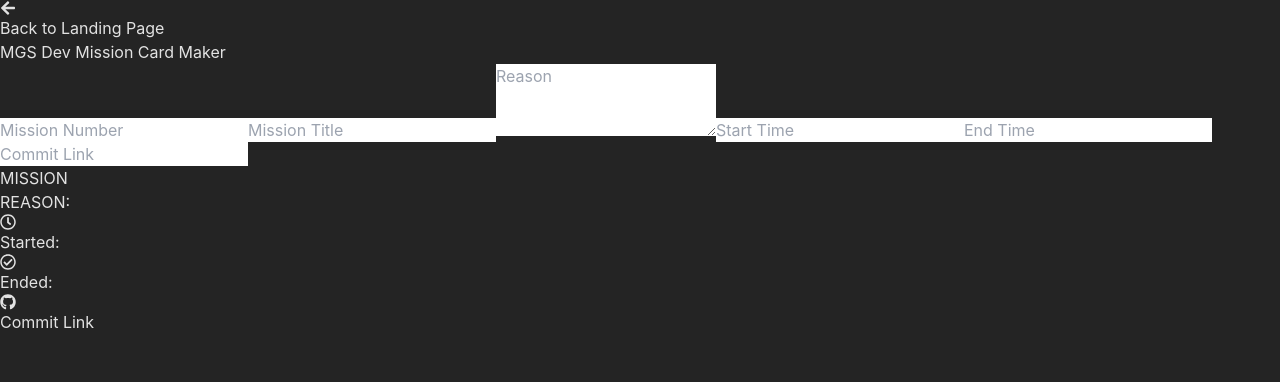
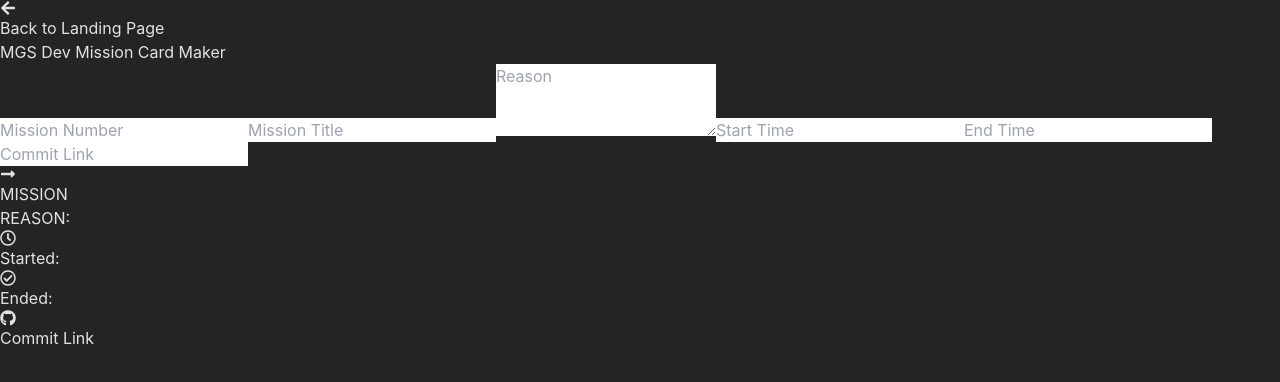
Before and after one commit to whoElseButUmar/u-tiliverse, a React (Vite) app: page / in a window 1280 px wide. Both pictures are taken after a click on the element 640 px from the left and 1384 px from the top of the page. Shown: the top 382 px of the page. Built offline with nearby package versions, Linux system fonts and the light colour scheme.

Commit message:
refactor missioncodec

```diff
--- a/src/apps/MissionCodec/index.tsx
+++ b/src/apps/MissionCodec/index.tsx
@@ -4,7 +4,7 @@ import { MissionForm } from "./components/MissionForm";
 import { MissionCard } from "./components/MissionCard";
 import { AppId } from "../../types/app";
 import { BackButton } from "../utils/BackButton";
-
+import { FaLongArrowAltRight } from "@react-icons/all-files/fa/FaLongArrowAltRight";
 interface MissionCodecProps {
   onBack: (returnTo: AppId | null) => void;
 }
@@ -13,10 +13,21 @@ const MissionCodec: React.FC<MissionCodecProps> = ({ onBack }) => {
   const { formData, handleInputChange } = useMissionForm();
 
   return (
-    <div className="flex flex-col items-center p-4 bg-slate-900 min-h-screen w-screen">
+    <div className="flex flex-col items-center p-6 gap-24 bg-slate-900 min-h-screen w-screen">
       <BackButton onBack={onBack} />
-      <MissionForm formData={formData} handleInputChange={handleInputChange} />
-      <MissionCard {...formData} />
+      <div className="w-full flex gap-12 items-start justify-center">
+        <MissionForm
+          formData={formData}
+          handleInputChange={handleInputChange}
+        />
+        <div className="h-96 flex items-center justify-center ">
+          <FaLongArrowAltRight
+            className="size-16 text-green-500"
+            aria-hidden="true"
+          />
+        </div>
+        <MissionCard {...formData} />
+      </div>
     </div>
   );
 };
```
